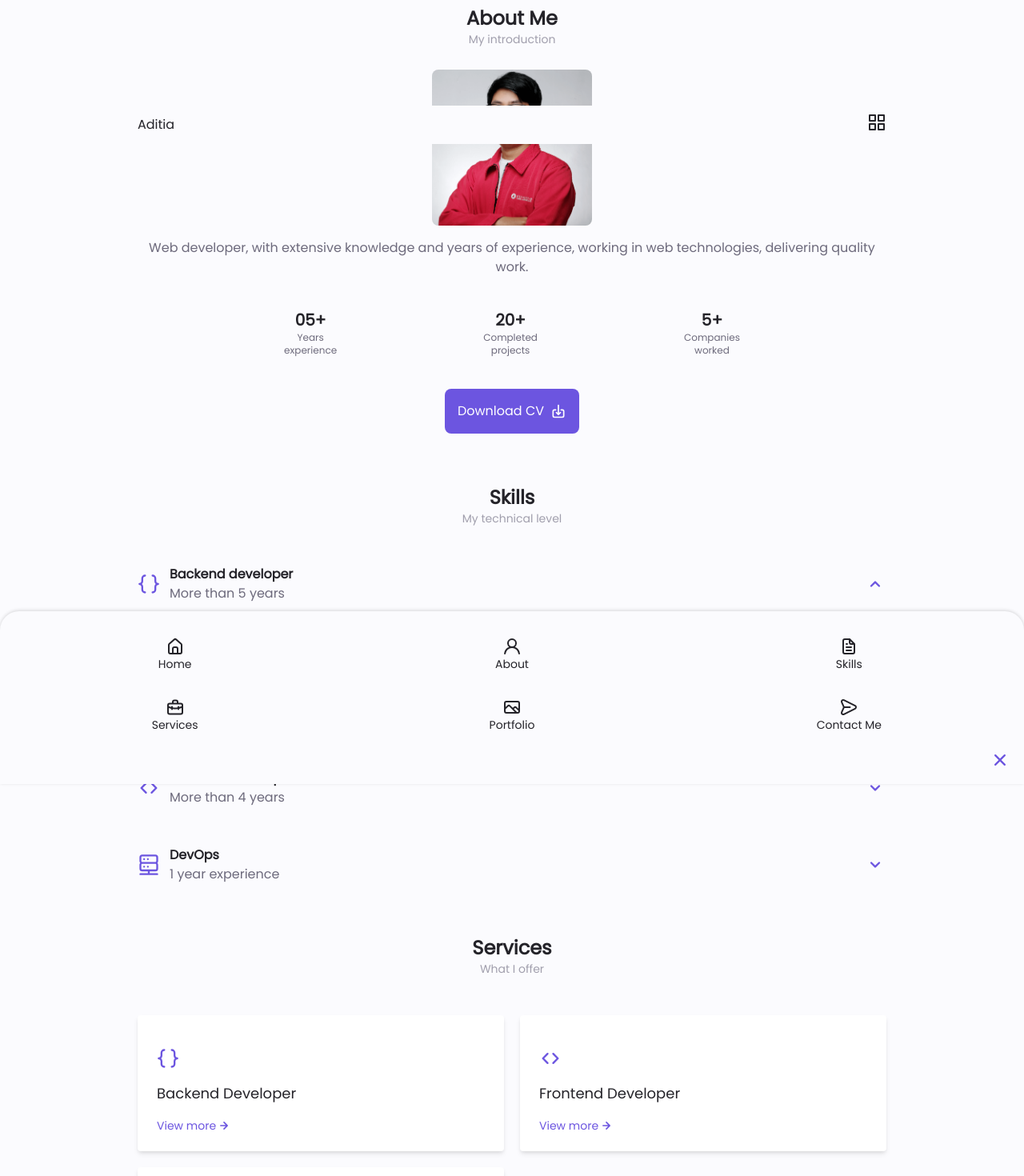
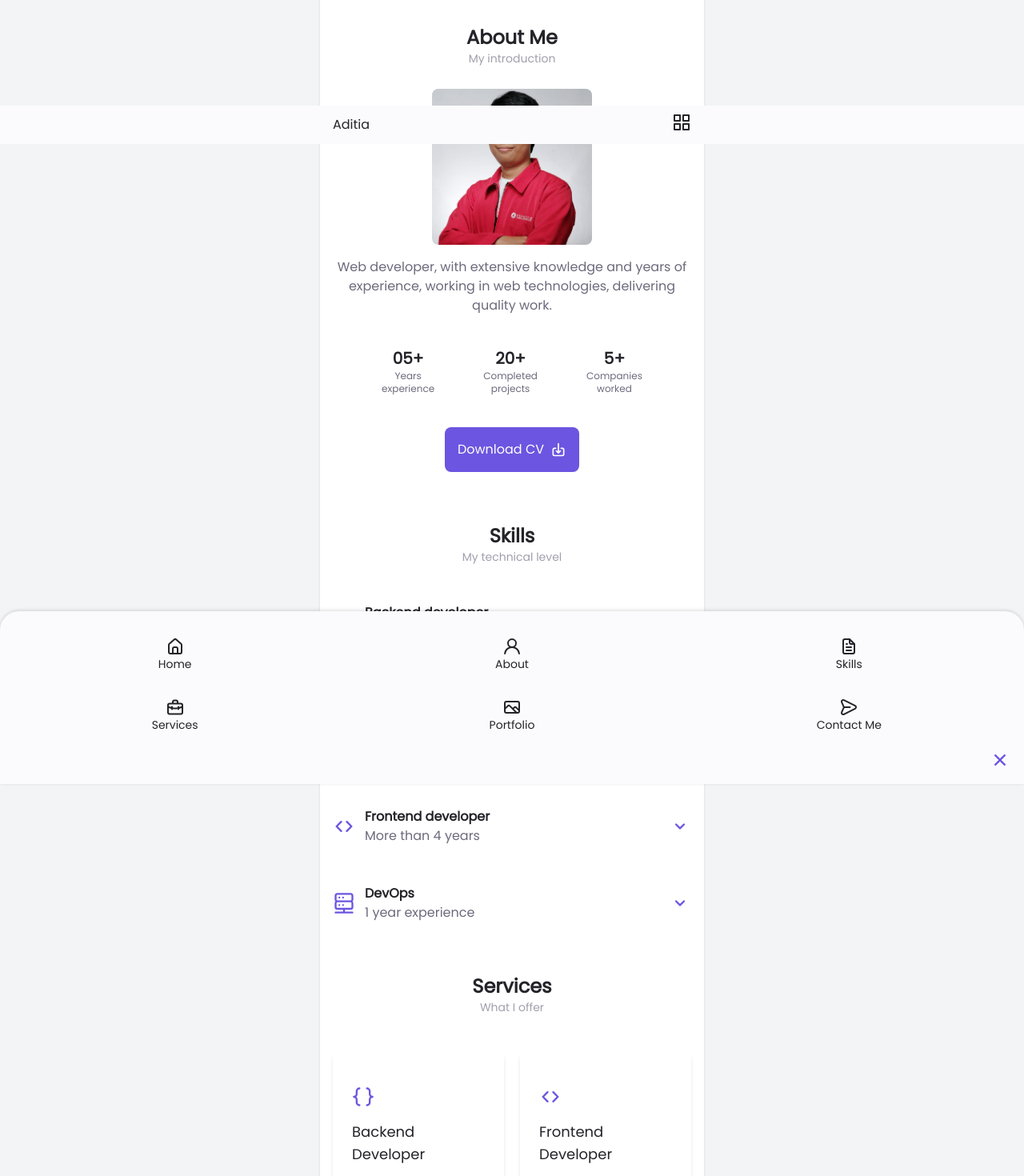
Before and after one commit to pikarin/portfolio, a Nuxt app: page / in a window 1280 px wide. Shown: the part 620-2090 px from the top of the page at 80% size. Built offline with nearby package versions, Linux system fonts and the light colour scheme.

Commit message:
Desktop colors

```diff
--- a/components/Header.vue
+++ b/components/Header.vue
@@ -6,7 +6,7 @@
         flex
         items-center
         justify-between
-        max-w-[968px]
+        max-w-[480px]
         h-12
         text-title
         font-medium
--- a/components/Services.vue
+++ b/components/Services.vue
@@ -18,8 +18,8 @@
           class="mt-4 inline-flex items-center text-primary"
           @click.prevent.stop
         >
-          <span class="text-sm font-medium">View more</span>
-          <IconArrowRight class="w-5 h-5" />
+          <!-- <span class="text-sm font-medium">View more</span>
+          <IconArrowRight class="w-5 h-5" /> -->
         </a>
       </div>
     </AppContainer>
--- a/nuxt.config.js
+++ b/nuxt.config.js
@@ -20,7 +20,7 @@ export default {
       { rel: 'icon', type: 'image/x-icon', href: '/favicon.ico' }
     ],
     bodyAttrs: {
-      'class': 'font-poppins antialiased mb-12 bg-body text-default'
+      'class': 'font-poppins antialiased mb-12 bg-body text-default lg:bg-gray-100'
     }
   },
 
--- a/pages/index.vue
+++ b/pages/index.vue
@@ -1,5 +1,8 @@
 <template>
-  <div id="portfolio" class="max-w-[968px] container mx-auto">
+  <div
+    id="portfolio"
+    class="max-w-[480px] lg:bg-white lg:rounded-xl lg:shadow container mx-auto"
+  >
     <Header class="fixed w-full bottom-0 left-0 z-10 bg-body" />
 
     <main class="space-y-16">
```
